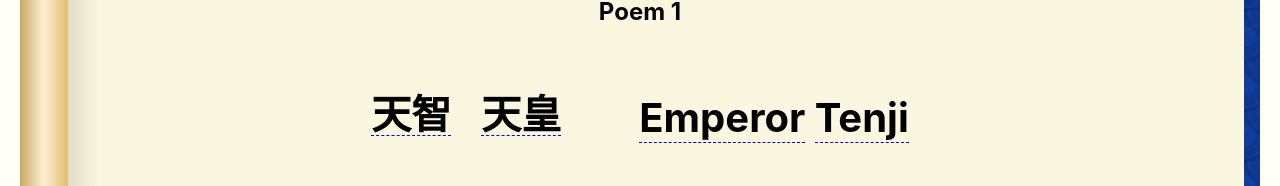
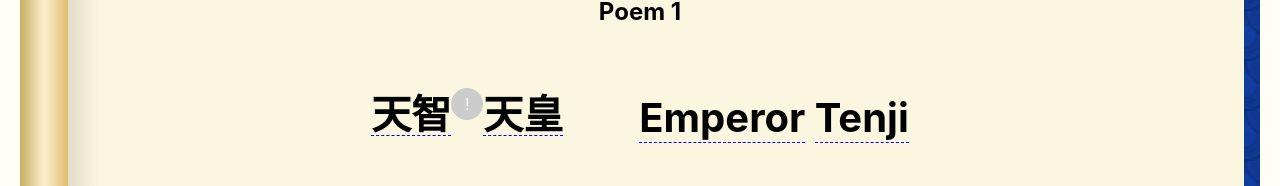
Before and after one commit to lifeanddoodles/hundred-poems, a React (Create React App) app: page / in a window 1280 px wide. Shown: the part 131-317 px from the top of the page. Built offline with nearby package versions, Linux system fonts and the light colour scheme.

Commit message:
Add conditional markup for words with special rules or content.

```diff
--- a/src/components/PoemCard.js
+++ b/src/components/PoemCard.js
@@ -13,14 +13,9 @@ const PoemCard = ({
     (charactersCallback !== 'romaji' && language !== 'en') ?
     {'lang': language} : '';
 
-    let directionAttr =
-    (language === 'ja' && charactersCallback !== 'romaji' && traditionalJapanese) ?
-    {'dir': 'rtl'} : '';
-
     return (
         <section
             {...langAttr}
-            // {...directionAttr}
             className={
                 `poem__card poem__card--${charactersCallback !== 'romaji' ?
                 `${language}` : 'romaji' } ${(language === 'ja' && charactersCallback !== 'romaji' && traditionalJapanese) ?
--- a/src/components/Word.js
+++ b/src/components/Word.js
@@ -21,17 +21,17 @@ const Word = ({
 
     const toolTipRoleAttr = wordObjectInLine.roleInSentence !== "" ? {'data-tooltip-role': `${wordObjectInLine.roleInSentence}` } : ''
     const toolTipSpecialAttr = wordObjectInLine.specialRule !== "" ? {'data-tooltip-special': `${wordObjectInLine.specialRule}` } : ''
-    // console.log(wordObjectInLine)
+
     return (
-        <span className={`word__container ${wordObjectInLine.roleInSentence !== "" || wordObjectInLine.roleInSentence !== ""  ?
-        'tooltip' : ''} ${wordObjectInLine.roleInSentence !== "" ?
-        'tooltip-role' : ''}  ${wordObjectInLine.specialRule !== "" ?
-        'tooltip-special' : ''}`}
-            {...toolTipRoleAttr}
-            {...toolTipSpecialAttr}
-        >
-            {wordCallback === getEachCharacter ? allCharacters : wordObjectInLine.word}
-        </span>
+        <>
+            <span className={`word__container ${wordObjectInLine.roleInSentence !== "" ?
+            'tooltip tooltip-role' : ''}`}
+                {...toolTipRoleAttr}
+            >
+                {wordCallback === getEachCharacter ? allCharacters : wordObjectInLine.word}
+            </span>
+            {wordObjectInLine.specialRule ? <button className={`tooltip-special`} {...toolTipSpecialAttr}>!</button> : ''}
+        </>
     )
 }
 
--- a/src/index.css
+++ b/src/index.css
@@ -680,9 +680,27 @@ input:checked + .slider:before {
   border-bottom: 1px dashed blue;
 }
 
-.tooltip-role::before {
+.tooltip-special {
+  position: relative;
+  display: inline-block;
+  padding: 0.5rem;
+  height: 2rem;
+  width: 2rem;
+  font-size: 1rem;
+  line-height: 1;
+  background-color: #ccc;
+  border-radius: 50%;
+}
+
+.poem__card:not(.poem__card--ja) .tooltip-special {
+  transform: translateY(-50%);
+  z-index: 1;
+}
+
+.tooltip-role::before,
+.tooltip-special::before {
   color: black;
-  z-index: 1;
+  z-index: 10;
   direction: ltr;
   font-size: 1rem;
   line-height: 1.25;
@@ -690,12 +708,21 @@ input:checked + .slider:before {
   padding: 0.5rem 0.75rem;
   border-radius: 0.5rem;
   background: hsla(45, 82%, 64%, 0.9);
-  /* content: attr(data-tooltip-special); */
-  content: attr(data-tooltip-role) '. ' attr(data-tooltip-special);
   position: absolute;
+  display: none;
+}
+
+.tooltip-role::before {
+  content: attr(data-tooltip-role);
   top: 50%;
   left: 100%;
-  display: none;
+  transform: translateY(-50%);
+}
+
+.tooltip-special::before {
+  content: attr(data-tooltip-special);
+  top: calc(50% - 1em);
+  left: calc(100% + 0.5em);
   transform: translateY(-50%);
 }
 
@@ -703,37 +730,7 @@ input:checked + .slider:before {
   display: block;
 }
 
-/* .tooltip-special::after {
-  position: absolute;
-  z-index: 1;
-  font-size: 1rem;
-  display: block;
-  content: '';
-  height: 1em;
-  width: 1em;
-  background-color: #ccc;
-  border-radius: 50%;
-  top: 0;
-  left: 100%;
-}
-
-.tooltip-special::before {
-  color: black;
-  z-index: 1;
-  font-size: 1rem;
-  line-height: 1.25;
-  font-weight: normal;
-  padding: 0.5rem 0.75rem;
-  border-radius: 0.5rem;
-  background: hsla(45, 82%, 64%, 0.9);
-  content: attr(data-tooltip-special);
-  position: absolute;
-  top: calc(50% - 1em);
-  left: calc(100% + 1em);
-  display: none;
-  transform: translateY(-50%);
-}
-
+.tooltip-special:focus::before,
 .tooltip-special:hover::before {
   display: block;
-} */
+}
```
Also changed, not shown: 1 other file (tests, documents, lock files or other folders).
